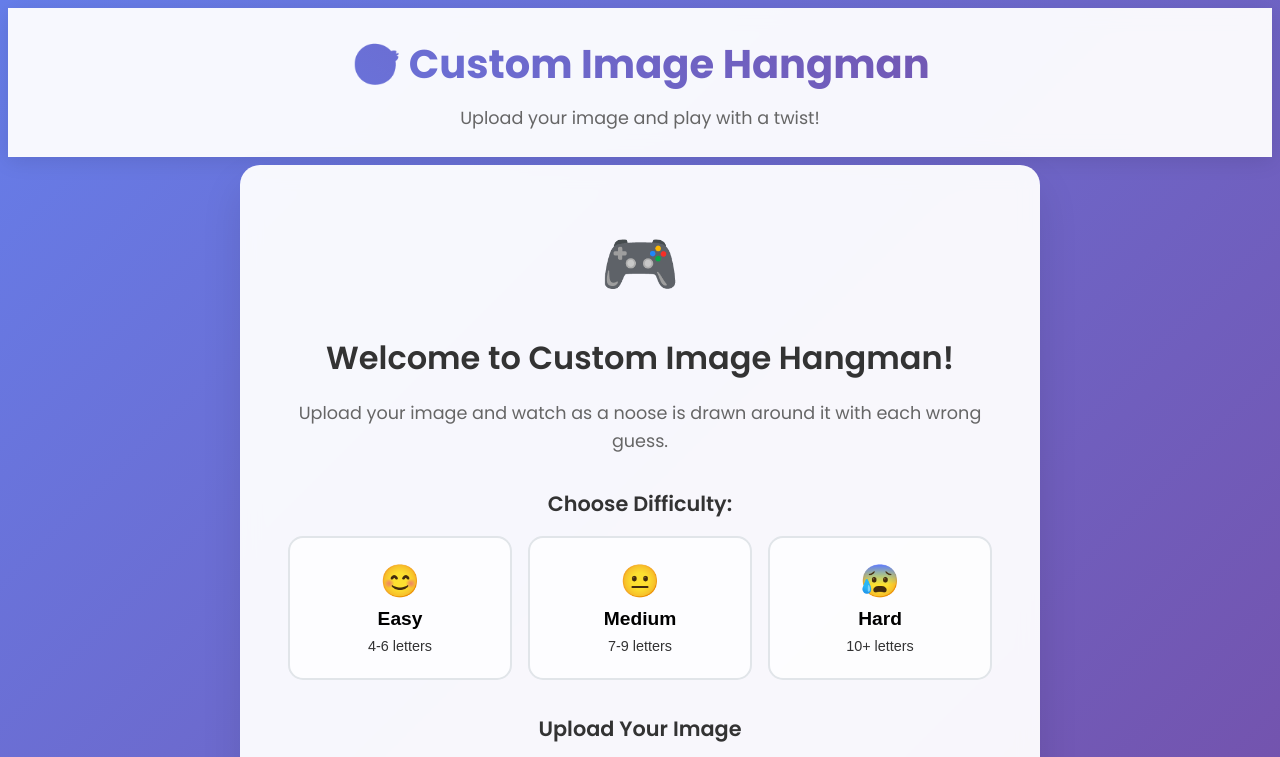
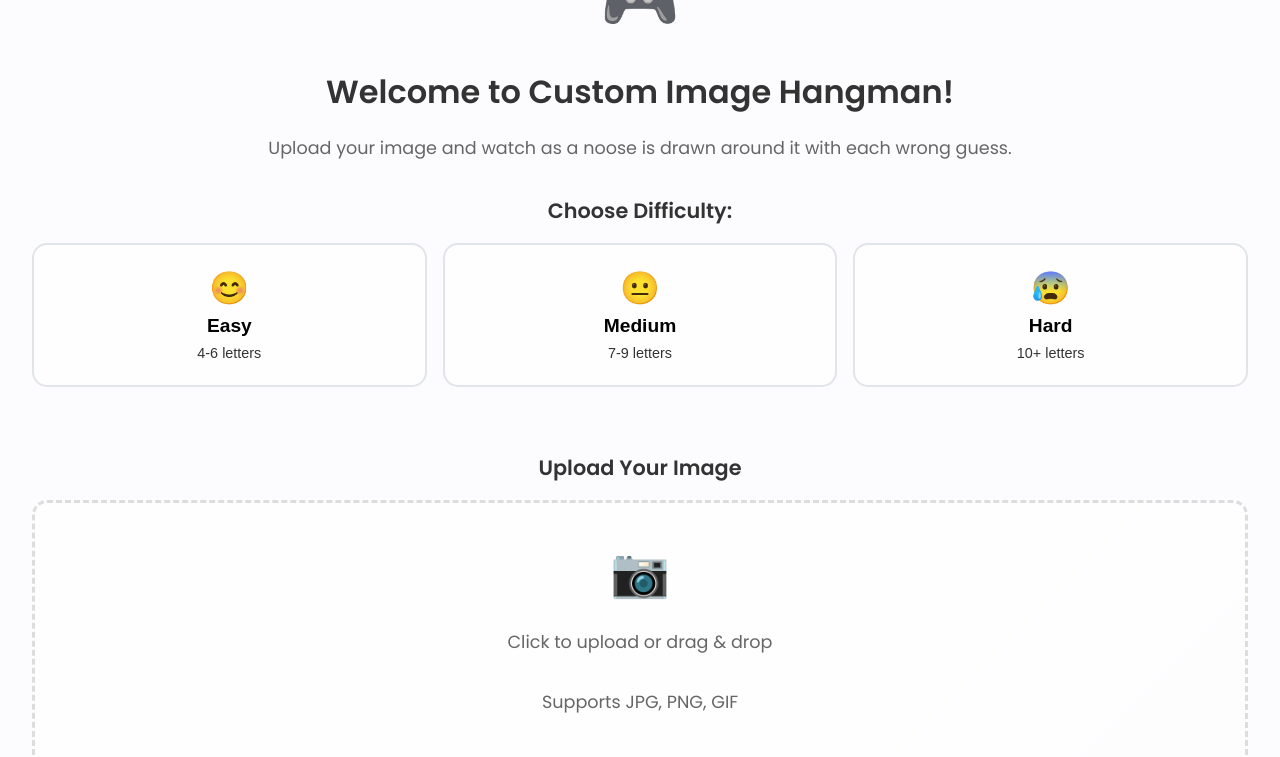
Before and after one commit to Forrest404/Custom-Hangman-V4, a website: page index.html in a window 1280 px wide. Shown: the top 757 px of the page. Drawn offline with Linux system fonts and the light colour scheme.

Commit message:
Add files via upload

```diff
--- a/index.html
+++ b/index.html
@@ -11,13 +11,7 @@
 </head>
 <body>
     <div class="app-container">
-        <!-- Header -->
-        <header class="app-header">
-            <div class="header-content">
-                <h1 class="app-title">🎯 Custom Image Hangman</h1>
-                <p class="app-subtitle">Upload your image and play with a twist!</p>
-            </div>
-        </header>
+
 
         <!-- Main Content -->
         <main class="main-content">
--- a/styles.css
+++ b/styles.css
@@ -20,39 +20,7 @@ body {
     min-height: 100vh;
     display: flex;
     flex-direction: column;
-    padding: 0.5rem;
-}
-
-/* Header Styles */
-.app-header {
-    background: rgba(255, 255, 255, 0.95);
-    backdrop-filter: blur(10px);
-    border-bottom: 1px solid rgba(255, 255, 255, 0.2);
-    padding: 1.5rem 0;
-    box-shadow: 0 4px 20px rgba(0, 0, 0, 0.1);
-}
-
-.header-content {
-    max-width: 1200px;
-    margin: 0 auto;
-    padding: 0 2rem;
-    text-align: center;
-}
-
-.app-title {
-    font-size: 2.5rem;
-    font-weight: 700;
-    background: linear-gradient(45deg, #667eea, #764ba2);
-    -webkit-background-clip: text;
-    -webkit-text-fill-color: transparent;
-    background-clip: text;
-    margin-bottom: 0.5rem;
-}
-
-.app-subtitle {
-    font-size: 1.1rem;
-    color: #666;
-    font-weight: 400;
+    padding: 0;
 }
 
 /* Main Content */
@@ -61,22 +29,26 @@ body {
     display: flex;
     justify-content: center;
     align-items: center;
-    padding: 0.5rem;
+    padding: 0;
 }
 
 /* Welcome Screen */
 .welcome-screen {
     width: 100%;
-    max-width: 800px;
+    max-width: 100%;
 }
 
 .welcome-card {
-    background: rgba(255, 255, 255, 0.95);
+    background: rgba(255, 255, 255, 0.98);
     backdrop-filter: blur(10px);
-    border-radius: 20px;
-    padding: 3rem;
-    box-shadow: 0 20px 40px rgba(0, 0, 0, 0.1);
+    border-radius: 0;
+    padding: 2rem;
+    box-shadow: none;
     text-align: center;
+    height: 100vh;
+    display: flex;
+    flex-direction: column;
+    justify-content: center;
 }
 
 .welcome-icon {
@@ -259,12 +231,15 @@ body {
 /* Character Editor */
 .character-editor {
     width: 100%;
-    max-width: 1200px;
-    background: rgba(255, 255, 255, 0.95);
+    max-width: 100%;
+    background: rgba(255, 255, 255, 0.98);
     backdrop-filter: blur(10px);
-    border-radius: 20px;
-    padding: 2rem;
-    box-shadow: 0 20px 40px rgba(0, 0, 0, 0.1);
+    border-radius: 0;
+    padding: 1rem;
+    box-shadow: none;
+    height: 100vh;
+    display: flex;
+    flex-direction: column;
 }
 
 .editor-header {
@@ -460,9 +435,9 @@ body {
     max-width: 100%;
     background: rgba(255, 255, 255, 0.98);
     backdrop-filter: blur(10px);
-    border-radius: 20px;
+    border-radius: 0;
     padding: 1rem;
-    box-shadow: 0 8px 32px rgba(0, 0, 0, 0.08);
+    box-shadow: none;
     display: flex;
     flex-direction: column;
     height: 100vh;
```
